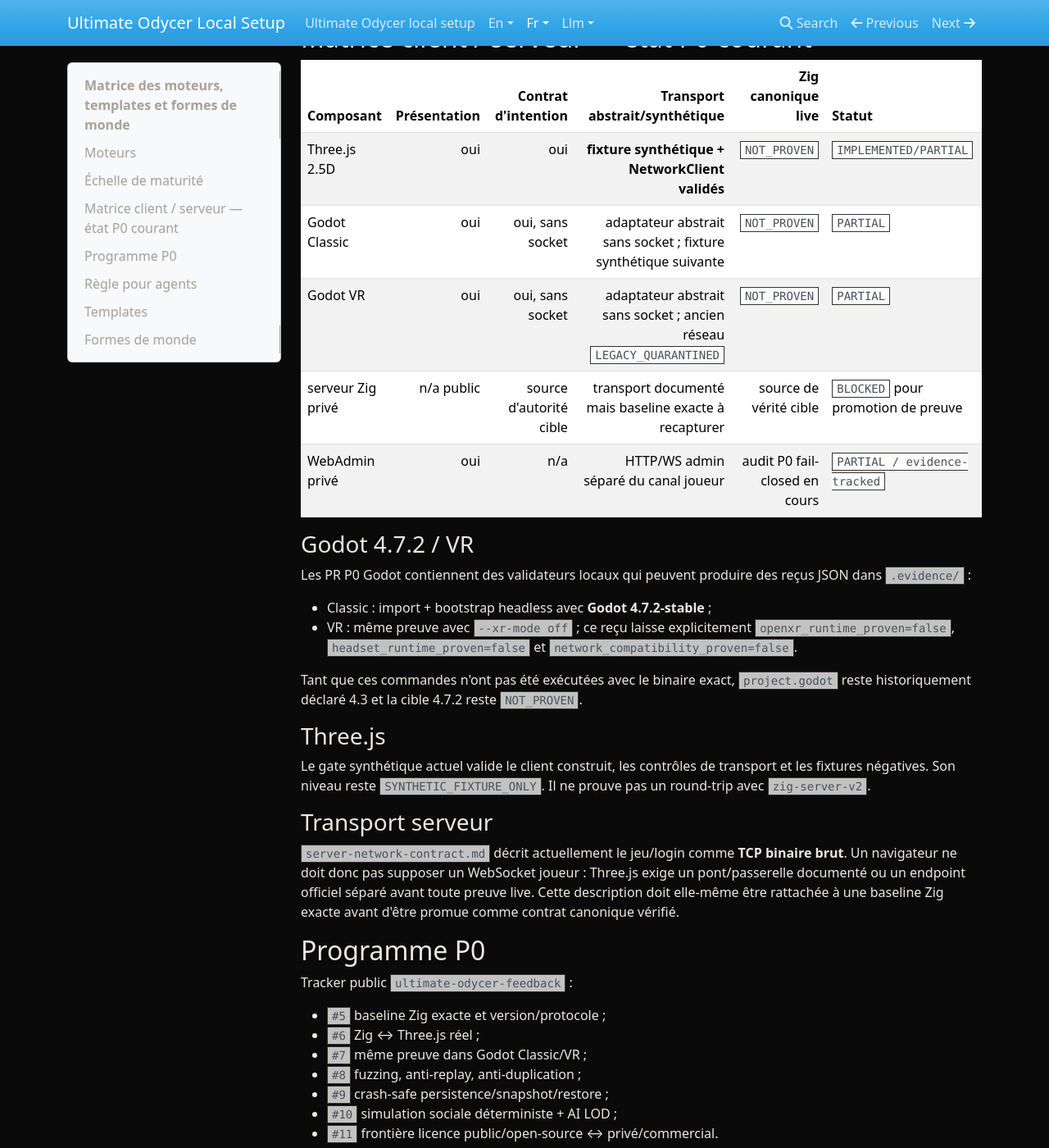
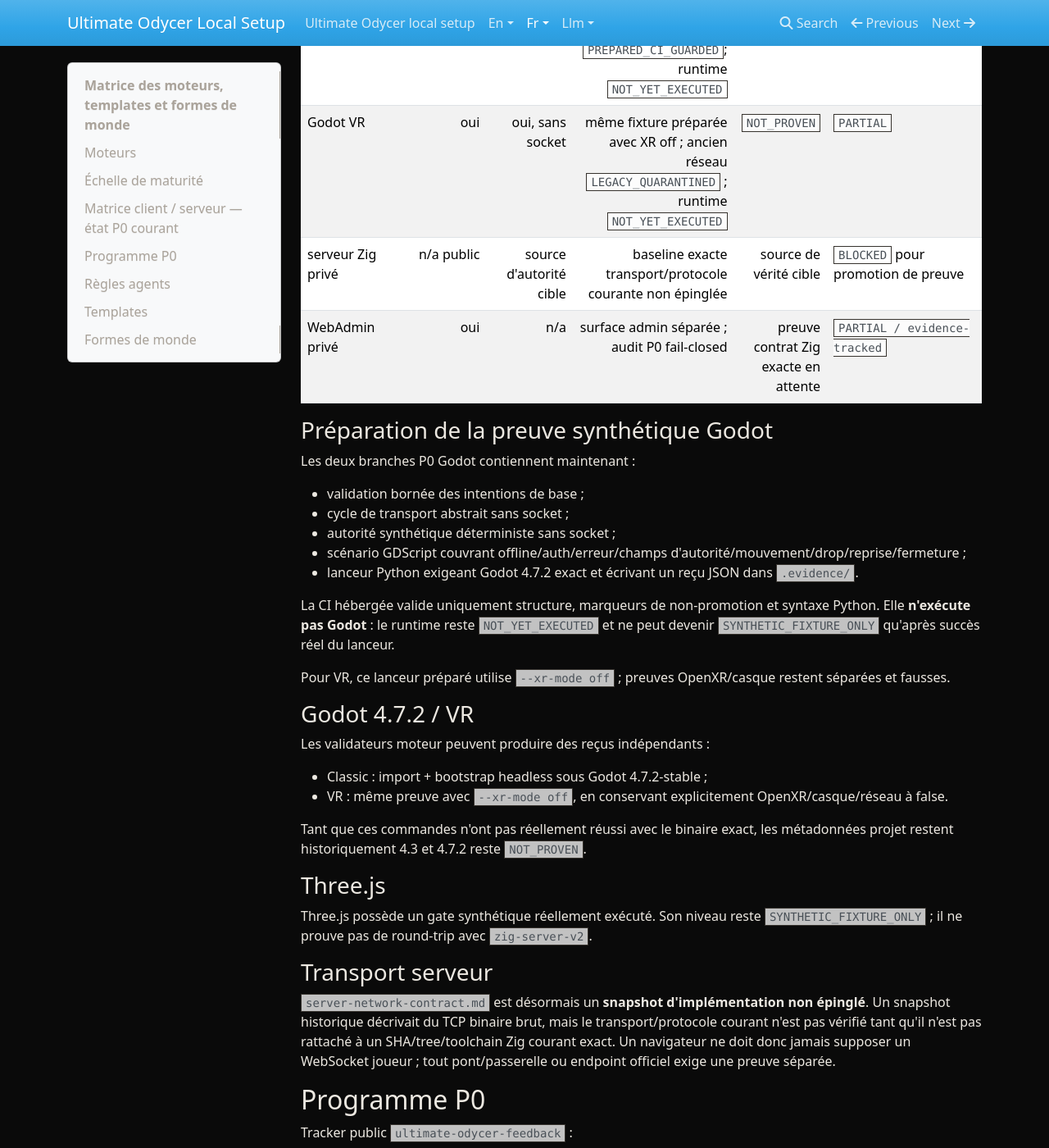
Before and after one commit to zedarvates/ultimate-odycer-docs, an MkDocs documentation site: the page built from docs/fr/reference/engine-template-world-matrix.md, in a window 1280 px wide and 1400 px high, scrolled down 1116 px. Shown: the whole window at 82% size. Built offline with MkDocs 1.6.1, drawn with Linux system fonts in a browser that asks for light colours; some of the changed text lies outside the part shown.

Commit message:
docs: sync French Godot fixture matrix

```diff
--- a/docs/fr/reference/engine-template-world-matrix.md
+++ b/docs/fr/reference/engine-template-world-matrix.md
@@ -6,53 +6,56 @@
 
 | Moteur | Place dans le parcours | Limite actuelle |
 |---|---|---|
-| Godot | chemin principal 3D/VR | cible 4.7.2 ; chargement moteur réel encore à prouver ; réseau Zig live non prouvé |
-| Three.js | client Web léger + banc de protocole | fixture synthétique réellement validée ; navigateur ↔ Zig canonique live non prouvé |
-| Unity | `LEGACY` uniquement | architecture abandonnée pour le développement actif |
+| Godot | chemin principal 3D/VR | cible 4.7.2 ; exécution moteur en attente ; fixture synthétique préparée/gardée par CI mais runtime non prouvé ; réseau Zig live non prouvé |
+| Three.js | client Web léger + banc de protocole | fixture synthétique réellement exécutée/validée ; navigateur ↔ Zig canonique live non prouvé |
+| Unity | `LEGACY` uniquement | plus une cible de développement active |
 | FoveaCore | chemin FPS/RPG spécialisé | fondation en construction |
 | Unreal Engine | alternative externe | aucun template Ultimate Odycer validé |
 
 ## Échelle de maturité
 
-| État | Signification |
-|---|---|
-| `PROVEN` | preuve reproductible contre des révisions nommées |
-| `IMPLEMENTED` | implémenté mais pas entièrement prouvé |
-| `PARTIAL` | implémentation incomplète |
-| `MOCK` | simulation/données factices |
-| `SCAFFOLD` | structure ou coque seulement |
-| `DECLARED` | documentation/métadonnées uniquement |
-| `LEGACY` | ancienne architecture, réutilisation ciblée seulement |
-| `BLOCKED` | preuve requise inaccessible |
-| `WAITING` | travail identifié derrière un prérequis |
-| `FAKE-GREEN` | test vert qui ne couvre pas le système annoncé |
+`PROVEN` signifie preuve reproductible contre des révisions nommées. `IMPLEMENTED` = code sans preuve complète. `PARTIAL` = incomplet. `MOCK` = simulé. `SCAFFOLD` = structure seulement. `DECLARED` = documentation/métadonnées. `PREPARED_CI_GUARDED` = implémentation présente et gates structurels verts mais runtime non exécuté. `LEGACY` = historique/réutilisation ciblée. `BLOCKED` = preuve requise inaccessible. `WAITING` = prérequis ouvert. `FAKE-GREEN` = test vert utilisé pour revendiquer plus qu'il n'exerce.
 
 ## Matrice client / serveur — état P0 courant
 
 | Composant | Présentation | Contrat d'intention | Transport abstrait/synthétique | Zig canonique live | Statut |
 |---|---:|---:|---:|---:|---|
-| Three.js 2.5D | oui | oui | **fixture synthétique + NetworkClient validés** | `NOT_PROVEN` | `IMPLEMENTED/PARTIAL` |
-| Godot Classic | oui | oui, sans socket | adaptateur abstrait sans socket ; fixture synthétique suivante | `NOT_PROVEN` | `PARTIAL` |
-| Godot VR | oui | oui, sans socket | adaptateur abstrait sans socket ; ancien réseau `LEGACY_QUARANTINED` | `NOT_PROVEN` | `PARTIAL` |
-| serveur Zig privé | n/a public | source d'autorité cible | transport documenté mais baseline exacte à recapturer | source de vérité cible | `BLOCKED` pour promotion de preuve |
-| WebAdmin privé | oui | n/a | HTTP/WS admin séparé du canal joueur | audit P0 fail-closed en cours | `PARTIAL / evidence-tracked` |
+| Three.js 2.5D | oui | oui | **fixture synthétique + NetworkClient exécutés et validés** | `NOT_PROVEN` | `IMPLEMENTED/PARTIAL` |
+| Godot Classic | oui | oui, sans socket | adaptateur abstrait + fixture déterministe `PREPARED_CI_GUARDED`; runtime `NOT_YET_EXECUTED` | `NOT_PROVEN` | `PARTIAL` |
+| Godot VR | oui | oui, sans socket | même fixture préparée avec XR off ; ancien réseau `LEGACY_QUARANTINED` ; runtime `NOT_YET_EXECUTED` | `NOT_PROVEN` | `PARTIAL` |
+| serveur Zig privé | n/a public | source d'autorité cible | baseline exacte transport/protocole courante non épinglée | source de vérité cible | `BLOCKED` pour promotion de preuve |
+| WebAdmin privé | oui | n/a | surface admin séparée ; audit P0 fail-closed | preuve contrat Zig exacte en attente | `PARTIAL / evidence-tracked` |
+
+### Préparation de la preuve synthétique Godot
+
+Les deux branches P0 Godot contiennent maintenant :
+
+- validation bornée des intentions de base ;
+- cycle de transport abstrait sans socket ;
+- autorité synthétique déterministe sans socket ;
+- scénario GDScript couvrant offline/auth/erreur/champs d'autorité/mouvement/drop/reprise/fermeture ;
+- lanceur Python exigeant Godot 4.7.2 exact et écrivant un reçu JSON dans `.evidence/`.
+
+La CI hébergée valide uniquement structure, marqueurs de non-promotion et syntaxe Python. Elle **n'exécute pas Godot** : le runtime reste `NOT_YET_EXECUTED` et ne peut devenir `SYNTHETIC_FIXTURE_ONLY` qu'après succès réel du lanceur.
+
+Pour VR, ce lanceur préparé utilise `--xr-mode off` ; preuves OpenXR/casque restent séparées et fausses.
 
 ### Godot 4.7.2 / VR
 
-Les PR P0 Godot contiennent des validateurs locaux qui peuvent produire des reçus JSON dans `.evidence/` :
+Les validateurs moteur peuvent produire des reçus indépendants :
 
-- Classic : import + bootstrap headless avec **Godot 4.7.2-stable** ;
-- VR : même preuve avec `--xr-mode off` ; ce reçu laisse explicitement `openxr_runtime_proven=false`, `headset_runtime_proven=false` et `network_compatibility_proven=false`.
+- Classic : import + bootstrap headless sous Godot 4.7.2-stable ;
+- VR : même preuve avec `--xr-mode off`, en conservant explicitement OpenXR/casque/réseau à false.
 
-Tant que ces commandes n'ont pas été exécutées avec le binaire exact, `project.godot` reste historiquement déclaré 4.3 et la cible 4.7.2 reste `NOT_PROVEN`.
+Tant que ces commandes n'ont pas réellement réussi avec le binaire exact, les métadonnées projet restent historiquement 4.3 et 4.7.2 reste `NOT_PROVEN`.
 
 ### Three.js
 
-Le gate synthétique actuel valide le client construit, les contrôles de transport et les fixtures négatives. Son niveau reste `SYNTHETIC_FIXTURE_ONLY`. Il ne prouve pas un round-trip avec `zig-server-v2`.
+Three.js possède un gate synthétique réellement exécuté. Son niveau reste `SYNTHETIC_FIXTURE_ONLY` ; il ne prouve pas de round-trip avec `zig-server-v2`.
 
 ### Transport serveur
 
-`server-network-contract.md` décrit actuellement le jeu/login comme **TCP binaire brut**. Un navigateur ne doit donc pas supposer un WebSocket joueur : Three.js exige un pont/passerelle documenté ou un endpoint officiel séparé avant toute preuve live. Cette description doit elle-même être rattachée à une baseline Zig exacte avant d'être promue comme contrat canonique vérifié.
+`server-network-contract.md` est désormais un **snapshot d'implémentation non épinglé**. Un snapshot historique décrivait du TCP binaire brut, mais le transport/protocole courant n'est pas vérifié tant qu'il n'est pas rattaché à un SHA/tree/toolchain Zig courant exact. Un navigateur ne doit donc jamais supposer un WebSocket joueur ; tout pont/passerelle ou endpoint officiel exige une preuve séparée.
 
 ## Programme P0
 
@@ -66,26 +69,25 @@
 - `#10` simulation sociale déterministe + AI LOD ;
 - `#11` frontière licence public/open-source ↔ privé/commercial.
 
-WebAdmin privé suit en plus ses propres gates de provenance Zig, contrats read-only et mutations quarantainées.
+## Règles agents
 
-## Règle pour agents
+Avant de modifier client/réseau :
 
-Avant toute modification client/réseau :
-
-1. ne jamais utiliser la date d'un document comme preuve technique ;
-2. lire les `proof levels` et `compatibility manifest` du dépôt concerné ;
-3. traiter les données synthétiques comme synthétiques ;
-4. ne pas copier l'ancien réseau VR ;
-5. ne pas inventer de WebSocket joueur pour Three.js ;
-6. ne pas promouvoir Godot 4.7.2, OpenXR, casque ou Zig sans reçu exécutable ;
-7. préserver la frontière de licence : public = licence publique explicite ; serveur/gameplay/configuration privée = propriétaire/commercial, tous droits réservés sauf mention contraire.
+1. ne pas utiliser la fraîcheur d'un document comme preuve ;
+2. lire proof levels et compatibility manifest du dépôt cible ;
+3. distinguer fixture préparée/gardée statiquement et preuve runtime exécutée ;
+4. garder le synthétique explicitement synthétique ;
+5. ne jamais copier l'ancien réseau VR sans revue provenance/licence/sécurité ;
+6. ne jamais inventer de WebSocket joueur pour Three.js ;
+7. ne jamais promouvoir Godot 4.7.2, runtime synthétique, OpenXR, casque ou Zig sans reçu exécutable correspondant ;
+8. préserver la frontière licence publique ↔ privé propriétaire/commercial.
 
 ## Templates
 
 | Dépôt | Expérience | Statut actuel |
 |---|---|---|
-| `ultod-client-godot-classic-3d-mmorpg-template` | MMORPG 3D classique | `PARTIAL / engine+network proof pending` |
-| `ultod-client-godot-vr-mmorpg-template` | MMORPG VR | `PARTIAL / legacy network quarantined` |
+| `ultod-client-godot-classic-3d-mmorpg-template` | MMORPG 3D classique | `PARTIAL / synthetic fixture PREPARED_CI_GUARDED / runtime pending` |
+| `ultod-client-godot-vr-mmorpg-template` | MMORPG VR | `PARTIAL / synthetic fixture PREPARED_CI_GUARDED / legacy network quarantined` |
 | `ultod-client-threejs-2-5d-mmorpg-template` | MMORPG Web 2.5D | `IMPLEMENTED presentation / SYNTHETIC_FIXTURE_ONLY` |
 | `ultod-client-foveacore-fps-rpg-template` | FPS/RPG | `under_construction` |
 | `ultod-client-threejs-nethercore-arpg-template` | ARPG Web | présentation distincte ; aucune compatibilité héritée |
```
